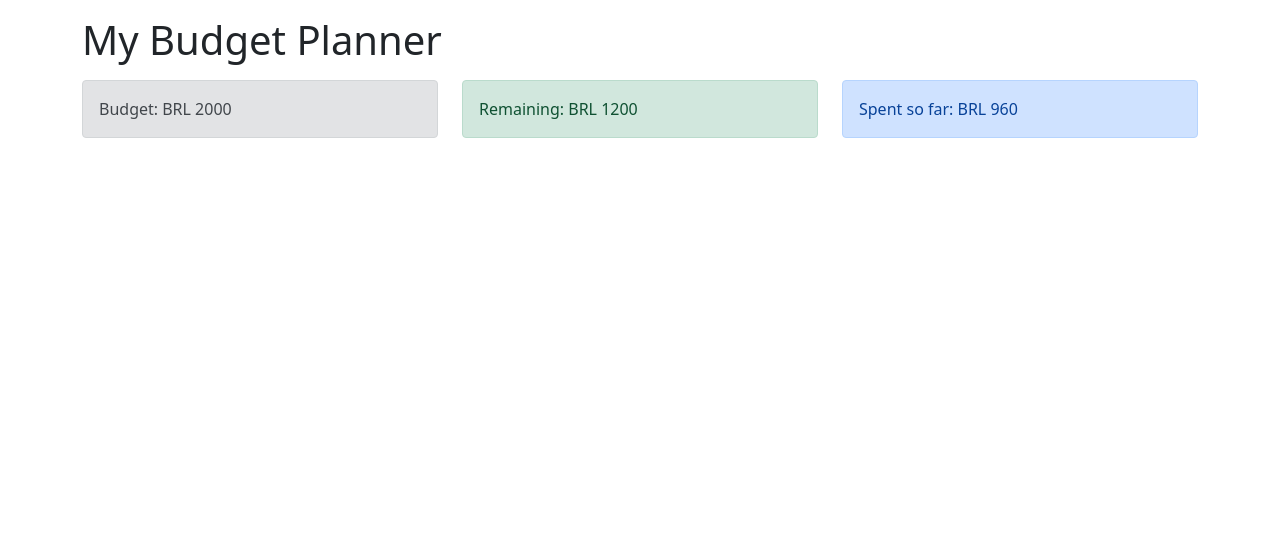
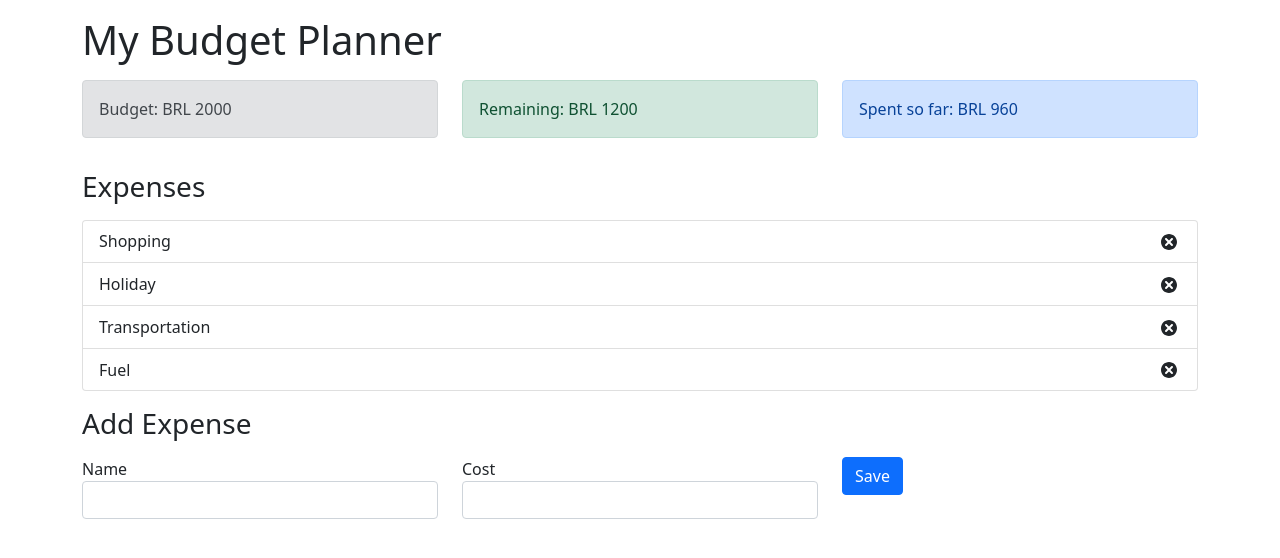
Before and after one commit to Oliverhf/budget-tracker, a React (Create React App) app: page / in a window 1280 px wide. Shown: the top 558 px of the page. Built offline with nearby package versions, Linux system fonts and the light colour scheme.

Commit message:
feat: init Feature Expense components

```diff
--- a/package.json
+++ b/package.json
@@ -9,6 +9,7 @@
     "bootstrap": "^5.1.3",
     "react": "^18.0.0",
     "react-dom": "^18.0.0",
+    "react-icons": "^4.3.1",
     "react-scripts": "5.0.1",
     "uuid": "^8.3.2",
     "web-vitals": "^2.1.4"
--- a/src/App.js
+++ b/src/App.js
@@ -3,6 +3,9 @@
 import Budget from './components/Budget'
 import Remaining from './components/Remaining'
 import ExpenseTotal from './components/ExpenseTotal'
+import ExpenseList from './components/ExpenseList'
+import AddExpenseForm from './components/AddExpenseForm'
+
 
 const App = () => {
   return (
@@ -19,6 +22,18 @@
             <ExpenseTotal/>
         </div>
       </div>
+      <h3 className='mt-3'>Expenses</h3>
+      <div className='row mt-3'>
+        <div className='col-sm'>
+          <ExpenseList />
+        </div>
+      </div>
+      <h3 className='mt-3'>Add Expense</h3>
+      <div className='mt-3'>
+        <div className='col-sm'>
+          <AddExpenseForm />
+        </div>
+      </div>
     </div>
 
   )
--- /dev/null
+++ b/src/components/AddExpenseForm.js
@@ -0,0 +1,38 @@
+import React from 'react'
+
+const AddExpenseForm = () => {
+  return (
+    <form>
+        <div className='row'>
+            <div className='col-sm'>
+                <label for='name'>Name</label>
+                <input
+                    type='text'
+                    required='required'
+                    className='form-control'
+                    id='name'
+                ></input>
+            </div>
+            <div className='col-sm'>
+                <label for='cost'>Cost</label>
+                <input
+                    type="text"
+                    required='required'
+                    className='form-control'
+                    id='cost'
+                />
+            </div>
+            <div className='col-sm'>
+                <button
+                    type='submit'
+                    className='btn btn-primary'
+                >
+                    Save
+                </button>
+            </div>
+        </div>
+    </form>
+  )
+}
+
+export default AddExpenseForm
--- /dev/null
+++ b/src/components/ExpenseItem.js
@@ -0,0 +1,18 @@
+import React from 'react'
+import {TiDelete} from 'react-icons/ti'
+
+const ExpenseItem = ({id, name, cost}) => {
+  return (
+    <li className='list-group-item d-flex justify-content-between align-items-center'>
+            {name}
+            <div>
+                <span className='badge badge-primary badge-pill mr-3'>
+                    ${cost}
+                </span>
+                <TiDelete size='1.5em'></TiDelete>
+            </div>
+    </li>
+  )
+}
+
+export default ExpenseItem
--- /dev/null
+++ b/src/components/ExpenseList.js
@@ -0,0 +1,40 @@
+import React from 'react'
+import ExpenseItem from './ExpenseItem'
+
+const ExpenseList = () => {
+    const expenses = [
+        {
+            id: 12121,
+            name: "Shopping",
+            cost: 50,
+        },
+        {
+            id: 9921,
+            name: "Holiday",
+            cost: 350,
+        },
+        {
+            id: 7721,
+            name: "Transportation",
+            cost: 80,
+        },
+        {
+            id: 5421,
+            name: "Fuel",
+            cost: 120,
+        }
+    ]
+  return (
+    <ul className='list-group'>
+        {expenses.map((expense) => (
+            <ExpenseItem
+                id={expense.id}
+                name={expense.name}
+                cost={expense.cost}
+            />
+        ))}
+    </ul>
+  )
+}
+
+export default ExpenseList
```
Also changed, not shown: 1 other file (tests, documents, lock files or other folders).
